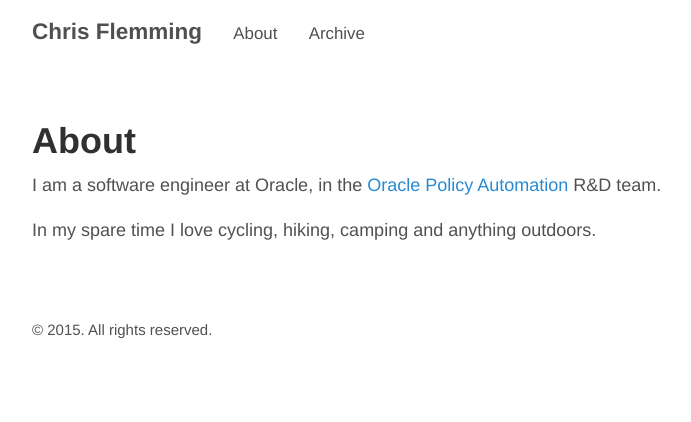
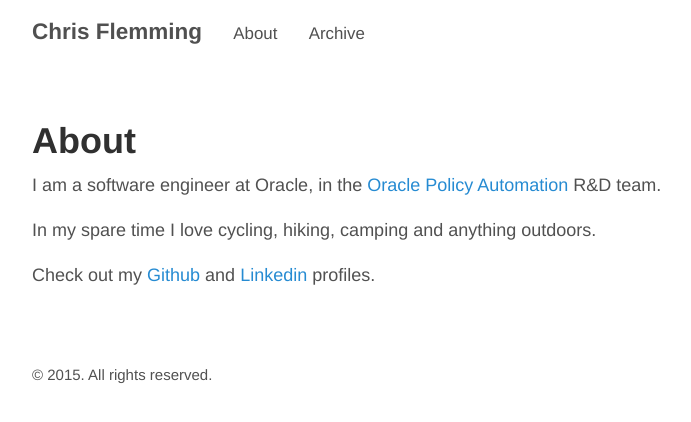
Before and after one commit to chrisflemming/chrisflemming.github.io, a Jekyll site: the page built from about.md, in a window 1280 px wide. Shown: the top 422 px of the page, without its empty margins (293-984 px from the left). Built offline with Jekyll 4.4.1, drawn with Linux system fonts in a browser that asks for light colours.

Commit message:
Edit about page
add github and linkedin links

```diff
--- a/about.md
+++ b/about.md
@@ -6,3 +6,5 @@ title: About
 I am a software engineer at Oracle, in the [Oracle Policy Automation](http://www.oracle.com/us/products/applications/oracle-policy-automation/overview/index.html) R&D team.
 
 In my spare time I love cycling, hiking, camping and anything outdoors.
+
+Check out my [Github](https://github.com/chrisflemming) and [Linkedin](https://au.linkedin.com/pub/chris-flemming/a/58a/653) profiles.
```
